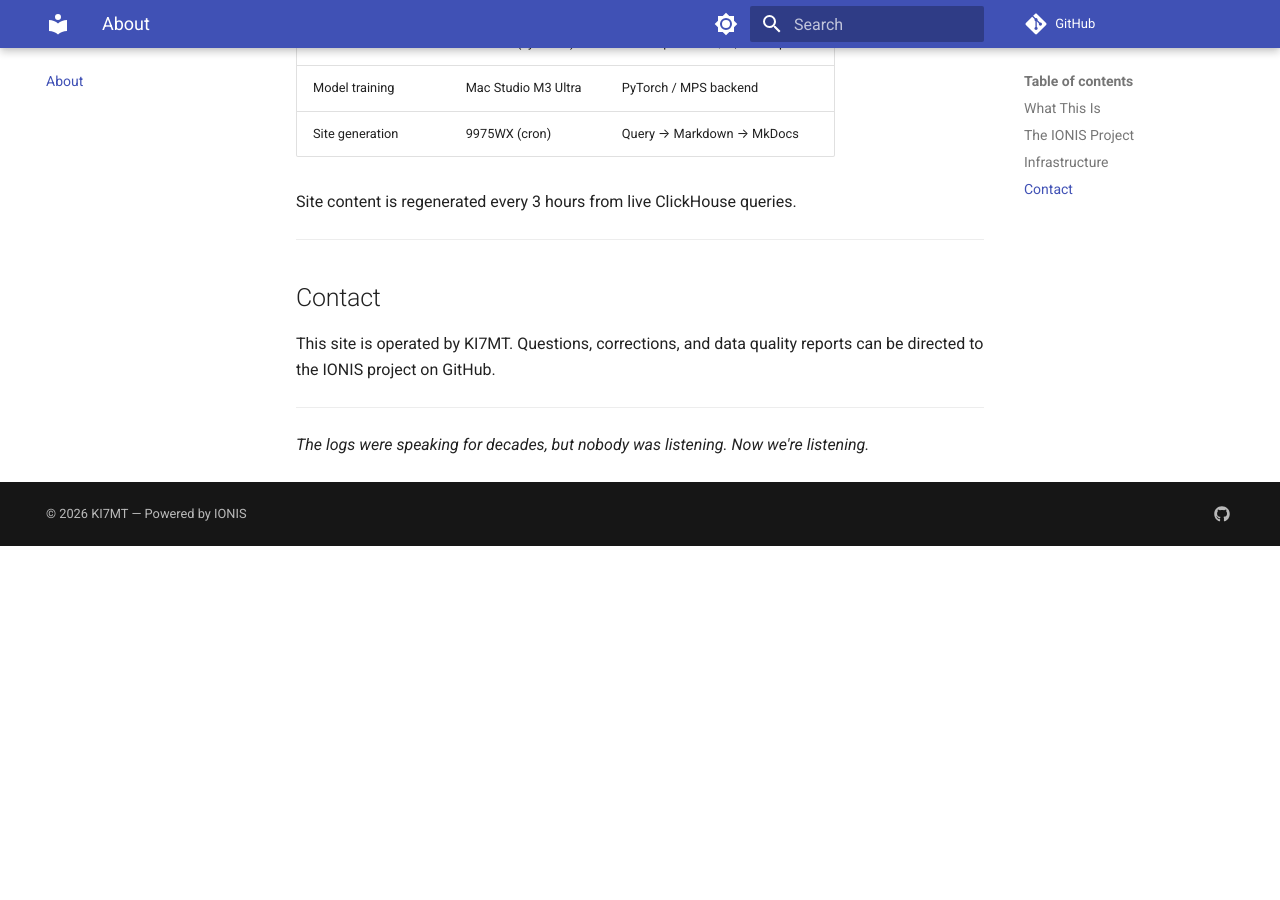
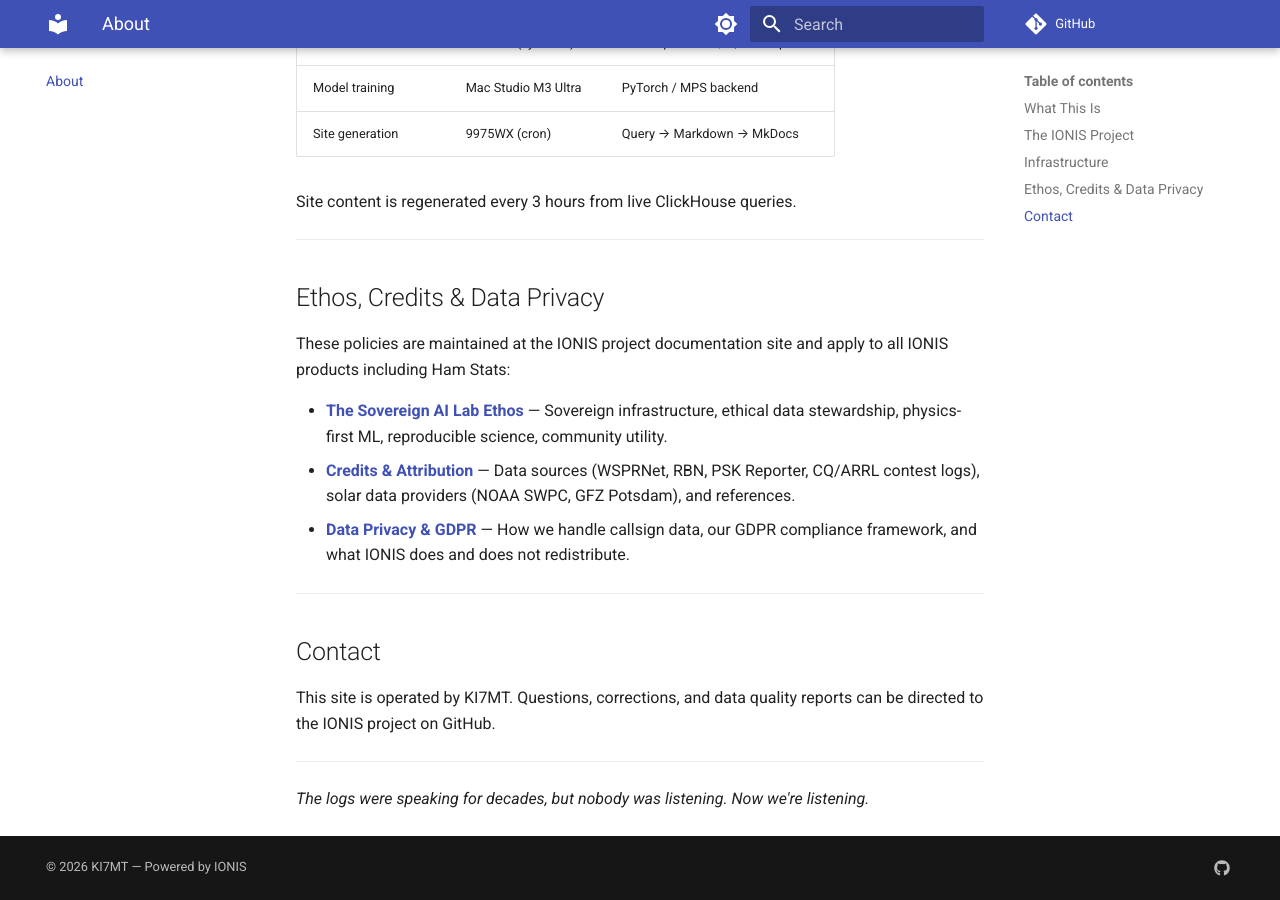
Before and after one commit to IONIS-AI/ionis-hamstats, an MkDocs documentation site: the page built from docs/about.md, in a window 1280 px wide and 900 px high, scrolled down 1301 px. Built offline with MkDocs 1.6.1 and Material for MkDocs 9.7.7, drawn with Linux system fonts in a browser that asks for light colours; comment, search, counter and statistics services are not loaded; before the commit the page ends 1847 px from its top, so only the background shows below that.

Commit message:
add ethos, credits, and GDPR links to about page
Links to ionis-ai.com canonical docs — single source of truth.

Co-Authored-By: Claude Opus 4.6 <noreply@anthropic.com>

```diff
--- a/docs/about.md
+++ b/docs/about.md
@@ -55,6 +55,17 @@ Site content is regenerated every 3 hours from live ClickHouse queries.
 
 ---
 
+## Ethos, Credits & Data Privacy
+
+These policies are maintained at the IONIS project documentation site and
+apply to all IONIS products including Ham Stats:
+
+- **[The Sovereign AI Lab Ethos](https://ionis-ai.com/about/ethos/)** — Sovereign infrastructure, ethical data stewardship, physics-first ML, reproducible science, community utility.
+- **[Credits & Attribution](https://ionis-ai.com/about/credits/)** — Data sources (WSPRNet, RBN, PSK Reporter, CQ/ARRL contest logs), solar data providers (NOAA SWPC, GFZ Potsdam), and references.
+- **[Data Privacy & GDPR](https://ionis-ai.com/about/data-privacy/)** — How we handle callsign data, our GDPR compliance framework, and what IONIS does and does not redistribute.
+
+---
+
 ## Contact
 
 This site is operated by KI7MT. Questions, corrections, and data quality
```
